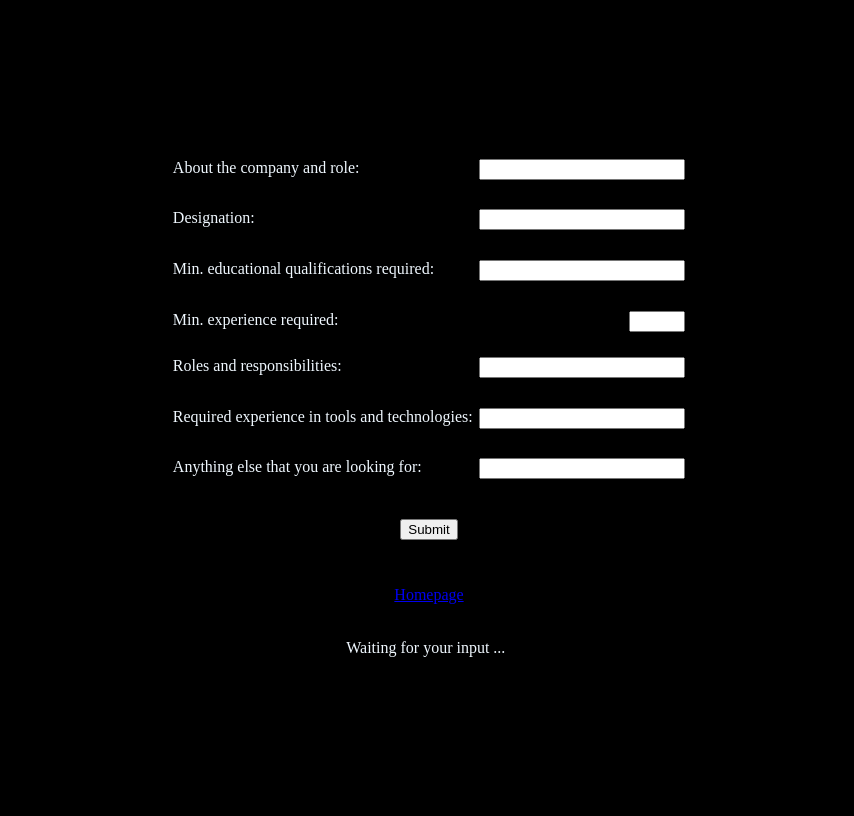
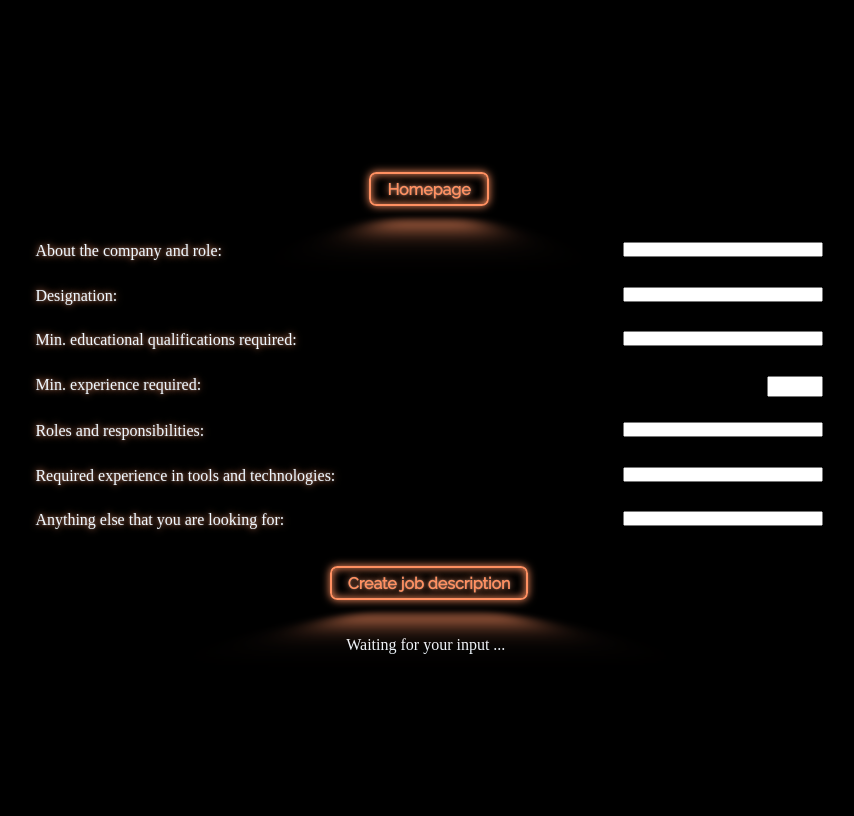
Before and after one commit to coderkol95/hr_analytics, a Flask app: page /create_JD in a window 1280 px wide. Shown: the whole page, without its empty margins (211-1065 px from the left). Run offline with Flask 3, Linux system fonts and the light colour scheme.

Commit message:
Improvement of buttons and alignment

```diff
--- a/llm.py
+++ b/llm.py
@@ -4,8 +4,9 @@ import time
 def generate_jd(metadata,designation,min_education,experience,responsibilities,techstack,other_tools):
 
     time.sleep(2)
-    return """
+    return f"""
     Generated JD
+    {metadata},{designation},{min_education},{experience},{responsibilities},{techstack},{other_tools}
     """
     # Do necessary API work
 
--- a/static/css/create_JD.css
+++ b/static/css/create_JD.css
@@ -1,3 +1,16 @@
+@import url("https://fonts.googleapis.com/css?family=Raleway");
+
+:root {
+  --glow-color: hsl(18, 100%, 69%);
+}
+
+*,
+*::before,
+*::after {
+  box-sizing: border-box;
+}
+
+
 body {
     min-height: 100vh;
     display: flex;
@@ -11,6 +24,11 @@ body {
 justify-content:center;
 align-items:center;
 height: 100%; /* Set the height of the page div */
+width: 900px;
+}
+
+.formclass {
+  width: 800px;
 }
 
 .container {
@@ -23,6 +41,7 @@ gap: 2px;
 display: flex;
 justify-content: space-between;
 padding: 0.8em 0.4em;
+
 }
 
 .centerer{
@@ -35,13 +54,16 @@ padding: 0.8em 0.4em;
 .label {
     color: aliceblue;
     padding-right: 0.4em;
+    display: block;
+    justify-content: center;
+    align-items: center;
 }
 
 .box {
 }
 
 .jdarea {
-    width: 700px;
+    width:800px;
 }
 
 textarea {
@@ -49,8 +71,98 @@ textarea {
     height:15px;
     line-height:15px;
     min-width: 200px;
-    max-width: 300px;
+    max-width: 900px;
     transition: width 0.25s;
     resize:none;
     overflow:hidden;
 }
+
+.glowing-btn {
+    position: relative;
+    color: var(--glow-color);
+    cursor: pointer;
+    padding: 0.35em 1em;
+    border: 0.15em solid var(--glow-color);
+    border-radius: 0.45em;
+    background: none;
+    perspective: 2em;
+    font-family: "Raleway", sans-serif;
+    font-size: 1em;
+    font-weight: 900;
+
+    -webkit-box-shadow: inset 0px 0px 0.5em 0px var(--glow-color),
+      0px 0px 0.5em 0px var(--glow-color);
+    -moz-box-shadow: inset 0px 0px 0.5em 0px var(--glow-color),
+      0px 0px 0.5em 0px var(--glow-color);
+    box-shadow: inset 0px 0px 0.5em 0px var(--glow-color),
+      0px 0px 0.5em 0px var(--glow-color);
+    animation: border-flicker 2s linear infinite;
+  }
+
+  .glowing-txt {
+    float: center;
+    -webkit-text-shadow: 0 0 0.125em hsl(0 0% 100% / 0.3),
+      0 0 0.45em var(--glow-color);
+    -moz-text-shadow: 0 0 0.125em hsl(0 0% 100% / 0.3),
+      0 0 0.45em var(--glow-color);
+    text-shadow: 0 0 0.125em hsl(0 0% 100% / 0.3), 0 0 0.45em var(--glow-color);
+    animation: text-flicker 3s linear infinite;
+  }
+
+  /* .faulty-letter {
+    opacity: 0.5;
+    animation: faulty-flicker 2s linear infinite;
+  } */
+
+  .glowing-btn::before {
+    content: "";
+    position: absolute;
+    top: 0;
+    bottom: 0;
+    left: 0;
+    right: 0;
+    opacity: 0.7;
+    filter: blur(1em);
+    transform: translateY(120%) rotateX(95deg) scale(1, 0.35);
+    background: var(--glow-color);
+    pointer-events: none;
+  }
+
+  .glowing-btn::after {
+    content: "";
+    position: absolute;
+    top: 0;
+    left: 0;
+    right: 0;
+    bottom: 0;
+    opacity: 0;
+    z-index: -1;
+    background-color: var(--glow-color);
+    box-shadow: 0 0 2em 0.2em var(--glow-color);
+    transition: opacity 100ms linear;
+  }
+
+  .glowing-btn:hover {
+    color: rgba(0, 0, 0, 0.8);
+    text-shadow: none;
+    animation: none;
+  }
+
+  .glowing-btn:hover .glowing-txt {
+    animation: none;
+  }
+
+  .glowing-btn:hover:before {
+    filter: blur(1.5em);
+    opacity: 1;
+  }
+
+  .glowing-btn:hover:after {
+    opacity: 1;
+  }
+
+  @media only screen and (max-width: 600px) {
+    .glowing-btn{
+      font-size: 1em;
+    }
+  }
--- a/static/css/home.css
+++ b/static/css/home.css
@@ -55,7 +55,6 @@ body {
 
 .glowing-txt {
   float: center;
-  margin-right: -0.8em;
   -webkit-text-shadow: 0 0 0.125em hsl(0 0% 100% / 0.3),
     0 0 0.45em var(--glow-color);
   -moz-text-shadow: 0 0 0.125em hsl(0 0% 100% / 0.3),
--- a/templates/create_JD.html
+++ b/templates/create_JD.html
@@ -14,11 +14,16 @@
 <body>
     <div class="page">
         <div class="container">
-            <form action="/create_JD" method="post">
 
+            <form name="jd_details" class="formclass" action="/create_JD" method="post">
+                <div class="field">
+                    <div class="centerer">
+                        <button class='glowing-btn' onclick="window.location='/'"><span class='glowing-txt'>Homepage</span></button>
+                    </div>
+                </div>
                 <div class="field">
                     <div class="label">
-                        <label for="metadata">About the company and role:</label>
+                        <label for="metadata"><span class='glowing-txt'>About the company and role:</span></label>
                     </div>
                     <div class="box">
                         <textarea id="metadata" data-autosize-input='{ "space": 40 }' name="metadata" onkeyup="adjustTextareaHeight('metadata')" required></textarea>
@@ -27,7 +32,7 @@
 
                 <div class="field">
                     <div class="label">
-                        <label for="designation">Designation:</label>
+                        <label for="designation"><span class='glowing-txt'>Designation:</span></label>
                     </div>
                     <div class="box">
                         <textarea id="designation" data-autosize-input='{ "space": 40 }' name="designation" onkeyup="adjustTextareaHeight('designation')" required></textarea>
@@ -36,7 +41,7 @@
 
                 <div class="field">
                     <div class="label">
-                        <label for="min_education">Min. educational qualifications required:</label>
+                        <label for="min_education"><span class='glowing-txt'>Min. educational qualifications required:</span></label>
                     </div>
                     <div class="box">
                         <textarea id="min_education" data-autosize-input='{ "space": 40 }' name="min_education" onkeyup="adjustTextareaHeight('min_education')" required></textarea>
@@ -45,7 +50,7 @@
 
                 <div class="field">
                     <div class="label">
-                <label for="experience">Min. experience required:</label>
+                <label for="experience"><span class='glowing-txt'>Min. experience required:</span></label>
                     </div>
                     <div class="box">
                         <input type="number" name="experience" min="0" max="15" required>
@@ -54,7 +59,7 @@
 
                 <div class="field">
                     <div class="label">
-                        <label for="responsibilities">Roles and responsibilities:</label>
+                        <label for="responsibilities"><span class='glowing-txt'>Roles and responsibilities:</span></label>
                     </div>
                     <div class="box">
                         <textarea id="responsibilities" data-autosize-input='{ "space": 40 }' name="responsibilities" onkeyup="adjustTextareaHeight('responsibilities')" required></textarea>
@@ -63,7 +68,7 @@
 
                 <div class="field">
                     <div class="label">
-                        <label for="techstack">Required experience in tools and technologies:</label>
+                        <label for="techstack"><span class='glowing-txt'>Required experience in tools and technologies:</span></label>
                     </div>
                     <div class="box">
                         <textarea id="techstack" data-autosize-input='{ "space": 40 }' name="techstack" onkeyup="adjustTextareaHeight('techstack')" required></textarea>
@@ -72,7 +77,7 @@
 
                 <div class="field">
                     <div class="label">
-                        <label for="other_tools">Anything else that you are looking for:</label>
+                        <label for="other_tools"><span class='glowing-txt'>Anything else that you are looking for:</span></label>
                     </div>
                     <div class="box">
                         <textarea id="other_tools" data-autosize-input='{ "space": 40 }' name="other_tools" onkeyup="adjustTextareaHeight('other_tools')" required></textarea>
@@ -80,12 +85,7 @@
                 </div>
                 <div class="field">
                     <div class="centerer">
-                        <input type="submit" value="Submit">
-                    </div>
-                </div>
-                <div class="field">
-                    <div class="centerer">
-                        <a href="/">Homepage</a>
+                        <button class='glowing-btn'><span onclick="jd_details.submit()" class='glowing-txt'>Create job description</span></button>
                     </div>
                 </div>
             </form>
@@ -96,7 +96,11 @@
                 <div class="label">
                     {% if generated_jd %}
                     <textarea class="jdarea" id="generated_job_desc" data-autosize-input='{ "space": 40 }' name="generated_job_desc" onkeyup="adjustTextareaHeight('generated_job_desc')">{{generated_jd}}</textarea>
-                    <button onclick="save_job_desc()">Save Job Description</button>
+
+                    <div class="centerer">
+                        <button class='glowing-btn' onclick="save_job_desc()"><span class='glowing-txt'>Save job description</span></button>
+                    </div>
+
                     {% else %}
                         Waiting for your input ...
                     {% endif %}
```
Also changed, not shown: To Do.md (+2 -2 lines).
